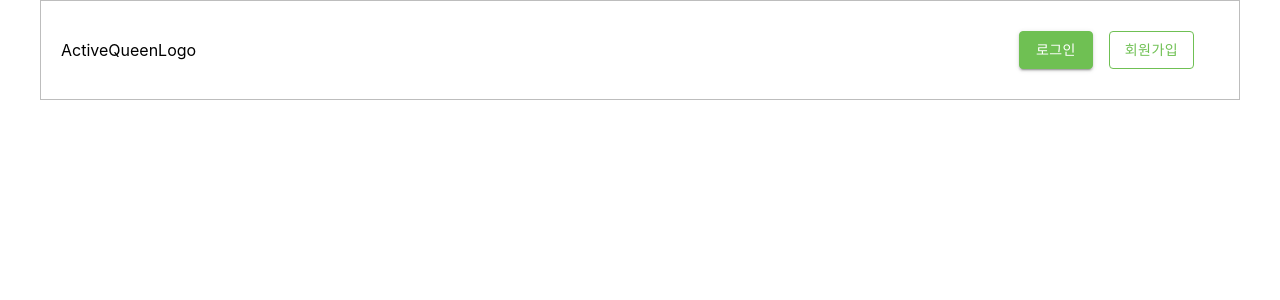
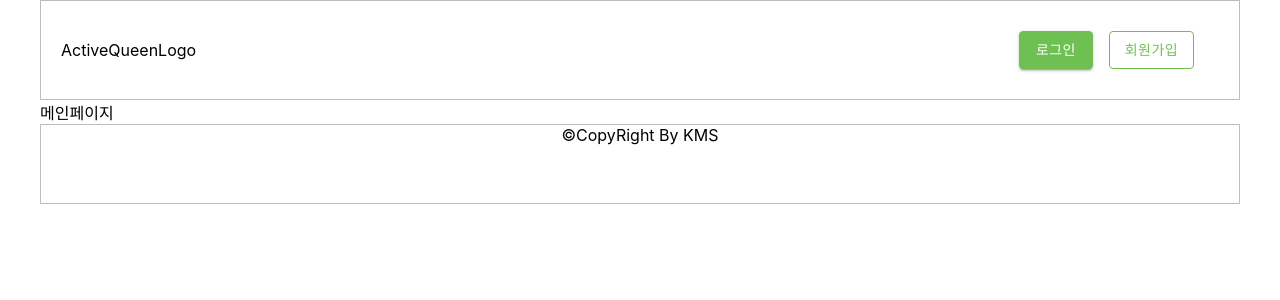
Before and after one commit to KMS9612/active-queen, a Next.js app: page / in a window 1280 px wide. Shown: the top 300 px of the page. Built offline with nearby package versions, Linux system fonts and the light colour scheme.

Commit message:
footer 마크업,_app.js SEO를 위한 메타태그 추가

```diff
--- a/pages/_app.js
+++ b/pages/_app.js
@@ -4,12 +4,21 @@ import "@fontsource/roboto/400.css";
 import "@fontsource/roboto/500.css";
 import "@fontsource/roboto/700.css";
 import Layout from "../src/common/layout/index";
+import Head from "next/head";
 
 function MyApp({ Component, pageProps }) {
   return (
-    <Layout>
-      <Component {...pageProps} />
-    </Layout>
+    <>
+      <Head>
+        <meta name="keywords" content="ActiveQueen, 액티브퀸, 모델협회, 시니어 모델협회, 시니어 모델, 다국적 모델협회"></meta>
+        <meta name="description" content="장애인, 시니어 모델양성에 기여하는 액티브 퀸 모델협회"></meta>
+        <meta name="author" content="김민승, KMS9612"></meta>
+        <title>액티브 퀸-ActiveQueen</title>
+      </Head>
+      <Layout>
+        <Component {...pageProps} />
+      </Layout>
+    </>
   );
 }
 
--- a/pages/index.js
+++ b/pages/index.js
@@ -1,69 +1,3 @@
-import Head from 'next/head'
-import Image from 'next/image'
-import styles from '../styles/Home.module.css'
-
 export default function Home() {
-  return (
-    <div className={styles.container}>
-      <Head>
-        <title>Create Next App</title>
-        <meta name="description" content="Generated by create next app" />
-        <link rel="icon" href="/favicon.ico" />
-      </Head>
-
-      <main className={styles.main}>
-        <h1 className={styles.title}>
-          Welcome to <a href="https://nextjs.org">Next.js!</a>
-        </h1>
-
-        <p className={styles.description}>
-          Get started by editing{' '}
-          <code className={styles.code}>pages/index.js</code>
-        </p>
-
-        <div className={styles.grid}>
-          <a href="https://nextjs.org/docs" className={styles.card}>
-            <h2>Documentation &rarr;</h2>
-            <p>Find in-depth information about Next.js features and API.</p>
-          </a>
-
-          <a href="https://nextjs.org/learn" className={styles.card}>
-            <h2>Learn &rarr;</h2>
-            <p>Learn about Next.js in an interactive course with quizzes!</p>
-          </a>
-
-          <a
-            href="https://github.com/vercel/next.js/tree/canary/examples"
-            className={styles.card}
-          >
-            <h2>Examples &rarr;</h2>
-            <p>Discover and deploy boilerplate example Next.js projects.</p>
-          </a>
-
-          <a
-            href="https://vercel.com/new?utm_source=create-next-app&utm_medium=default-template&utm_campaign=create-next-app"
-            className={styles.card}
-          >
-            <h2>Deploy &rarr;</h2>
-            <p>
-              Instantly deploy your Next.js site to a public URL with Vercel.
-            </p>
-          </a>
-        </div>
-      </main>
-
-      <footer className={styles.footer}>
-        <a
-          href="https://vercel.com?utm_source=create-next-app&utm_medium=default-template&utm_campaign=create-next-app"
-          target="_blank"
-          rel="noopener noreferrer"
-        >
-          Powered by{' '}
-          <span className={styles.logo}>
-            <Image src="/vercel.svg" alt="Vercel Logo" width={72} height={16} />
-          </span>
-        </a>
-      </footer>
-    </div>
-  )
+  return <div>메인페이지</div>;
 }
--- /dev/null
+++ b/src/common/layout/footer/footer.container.tsx
@@ -0,0 +1,5 @@
+import FooterPresenter from "./footer.presenter";
+
+export default function FooterContainer() {
+  return <FooterPresenter />;
+}
--- /dev/null
+++ b/src/common/layout/footer/footer.presenter.tsx
@@ -0,0 +1,10 @@
+import { IPropsFooterPresenter } from "./footer.types";
+import * as Footer from "./footer.styles";
+
+export default function FooterPresenter(props: IPropsFooterPresenter) {
+  return (
+    <Footer.Wrapper>
+      <div>©CopyRight By KMS</div>
+    </Footer.Wrapper>
+  );
+}
--- /dev/null
+++ b/src/common/layout/footer/footer.styles.ts
@@ -0,0 +1,8 @@
+import styled from "@emotion/styled";
+
+export const Wrapper = styled.div`
+  width: 100%;
+  height: 80px;
+  border: 1px solid #bdbdbd;
+  text-align: center;
+`;
--- /dev/null
+++ b/src/common/layout/footer/footer.types.ts
@@ -0,0 +1 @@
+export interface IPropsFooterPresenter {}
--- a/src/common/layout/index.tsx
+++ b/src/common/layout/index.tsx
@@ -1,4 +1,5 @@
 import styled from "@emotion/styled";
+import FooterContainer from "./footer/footer.container";
 import HeaderContainer from "./header/header.container";
 
 const Wrapper = styled.div`
@@ -6,10 +7,18 @@ const Wrapper = styled.div`
   margin: 0px auto;
 `;
 
-export default function Layout() {
+const Body = styled.div`
+  width: 100%;
+  height: 100%;
+  margin: 0px auto;
+`;
+
+export default function Layout(props: any) {
   return (
     <Wrapper>
       <HeaderContainer />
+      <Body>{props.children}</Body>
+      <FooterContainer />
     </Wrapper>
   );
 }
```
Also changed, not shown: public/header/Logo.png (added).
